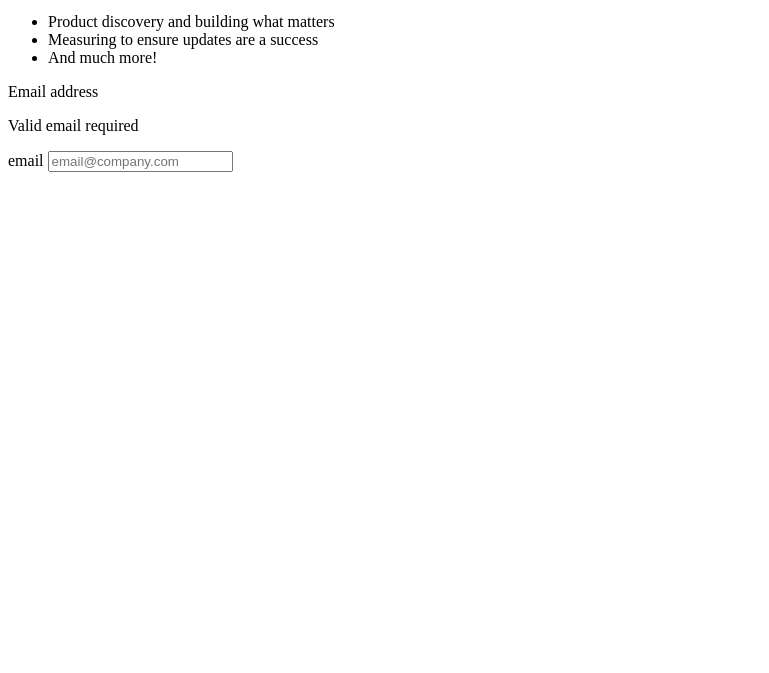
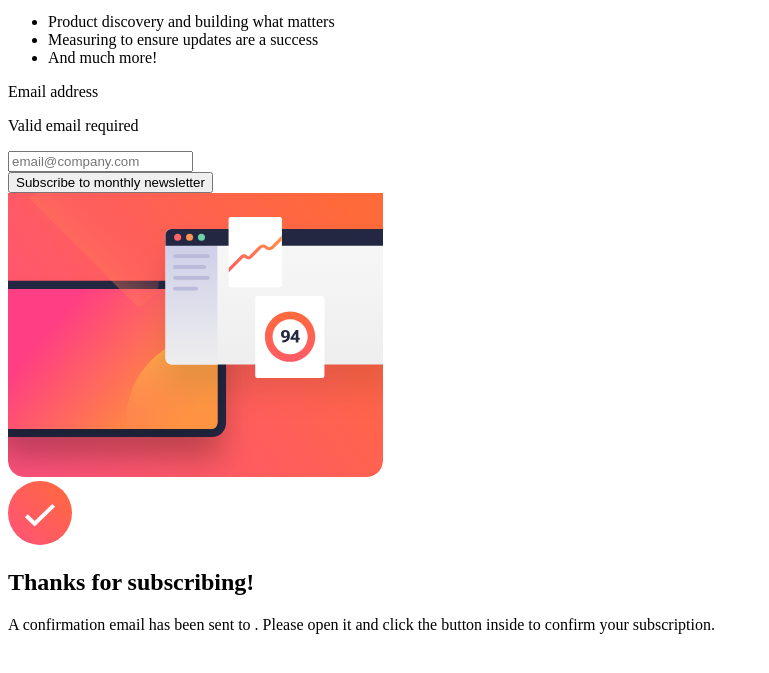
Before and after one commit to moonspark78/Newsletter_sign-up_form, a plain HTML site: page index.html in a window 1280 px wide. Shown: the part 101-774 px from the top of the page, without its empty margins (0-769 px from the left). Drawn offline with Linux system fonts and the light colour scheme.

Commit message:
work in progress :rocket:

```diff
--- a/index.html
+++ b/index.html
@@ -29,12 +29,31 @@
           <label for="email">
             <p>Email address</p>
             <p id="invalid-email" class="invalid-email">Valid email required</p>
-          </label>email
+          </label>
           <input type="email" name="email" id="email" placeholder="email@company.com">
+        </div>
+        <div class="form-item">
+          <button id="submit-btn" type="submit">Subscribe to monthly newsletter</button>
         </div>
 
       </form>
     </div>
+
+
+    <div id="right" class="right">
+        <picture>
+          <source media="(max-width: 768px)" srcset="assets/images/illustration-sign-up-mobile.svg">
+          <img src="/assets/images/illustration-sign-up-mobile.svg" alt="">
+        </picture>
+    </div>
+
+    <div class="confirmed-message" id="confirmed-message">
+      <img src="/assets/images/icon-success.svg" alt="">
+      <h2> Thanks for subscribing!</h2>
+      <p>A confirmation email has been sent to <span id="user-email"></span>. Please open it and click the button inside to confirm your subscription.</p>
+    </div>
+
+
 
 
 
```
